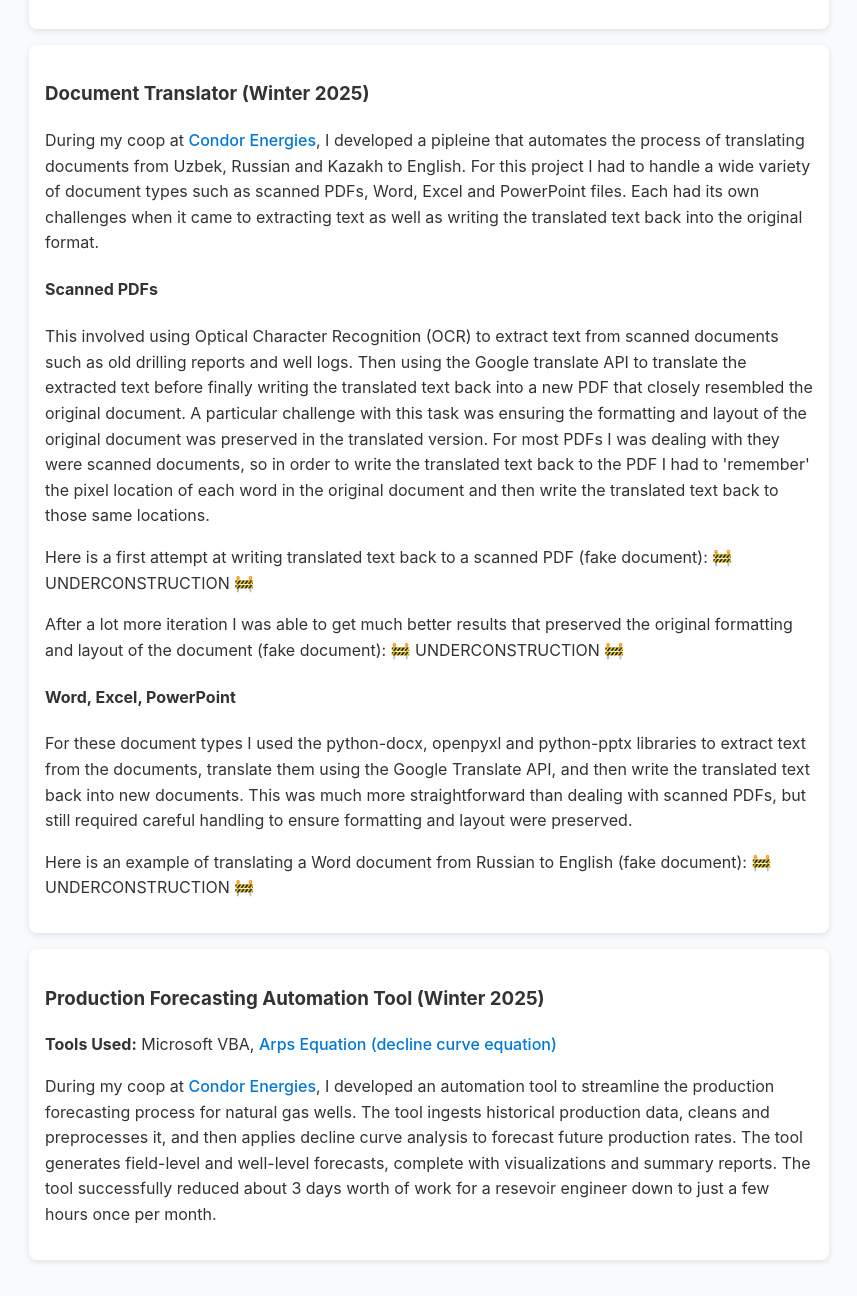
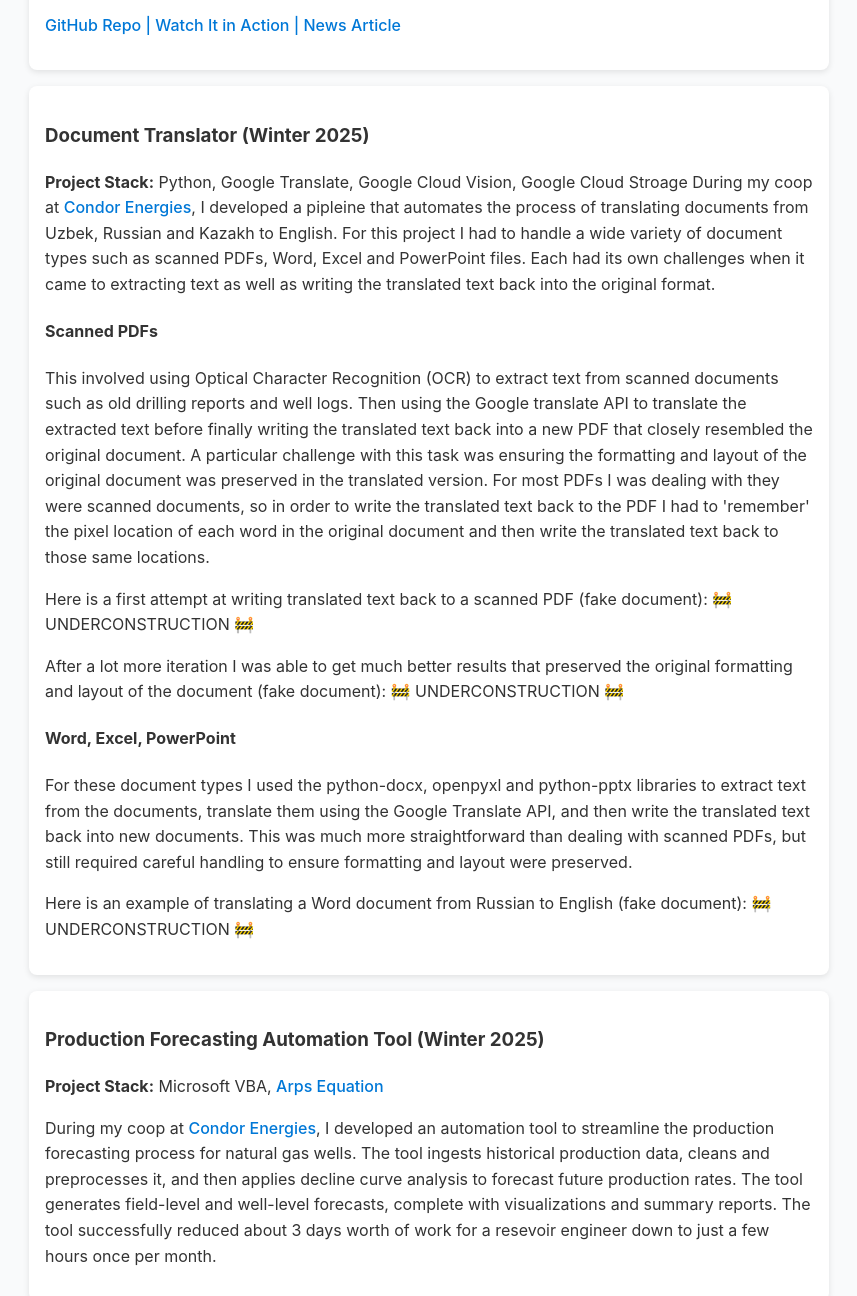
Before and after one commit to Coen-Molyneaux/Coen-Molyneaux.github.io, a plain HTML site: page index.html in a window 1280 px wide. Shown: the part 1110-2406 px from the top of the page, without its empty margins (211-1068 px from the left). Drawn offline with Linux system fonts and the light colour scheme.

```diff
--- a/index.html
+++ b/index.html
@@ -33,6 +33,7 @@
 
     <div class="project">
         <h3>Pet Rescue: Autonomous Robot (Summer 2025)</h3>
+        <strong> Project Stack:</strong> C++, C, Python, KiCad, OnShape, ESP32
 
         <p>
           My ENPH 253 team (<a class="links" href="https://www.linkedin.com/in/luca-jones1/">Luca Jones</a>,
@@ -78,6 +79,8 @@
     <div class="project">
         <p>
             <h3> Document Translator (Winter 2025)</h3>
+            <strong> Project Stack:</strong> Python, Google Translate, Google Cloud Vision, Google Cloud Stroage
+
             During my coop at <a class=links href="https://condorenergies.ca/">Condor Energies</a>, I developed a pipleine that automates the process of translating documents from Uzbek, Russian
             and Kazakh to English. For this project I had to handle a wide variety of document types such as scanned PDFs, Word, Excel and PowerPoint files. Each had
             its own challenges when it came to extracting text as well as writing the translated text back into the original format.
@@ -122,7 +125,7 @@
 
     <div class="project">
         <h3> Production Forecasting Automation Tool (Winter 2025)</h3>
-        <strong> Tools Used:</strong> Microsoft VBA, <a class=links href="https://manual.whitson.com/modules/well-performance/decline-curve-analysis/">Arps Equation (decline curve equation) </a> <br/>
+        <strong> Project Stack:</strong> Microsoft VBA, <a class=links href="https://manual.whitson.com/modules/well-performance/decline-curve-analysis/">Arps Equation</a> <br/>
         <p>
             During my coop at <a class=links href="https://condorenergies.ca/">Condor Energies</a>, I developed an automation tool
             to streamline the production forecasting process for natural gas wells. The tool ingests historical production data,
```
